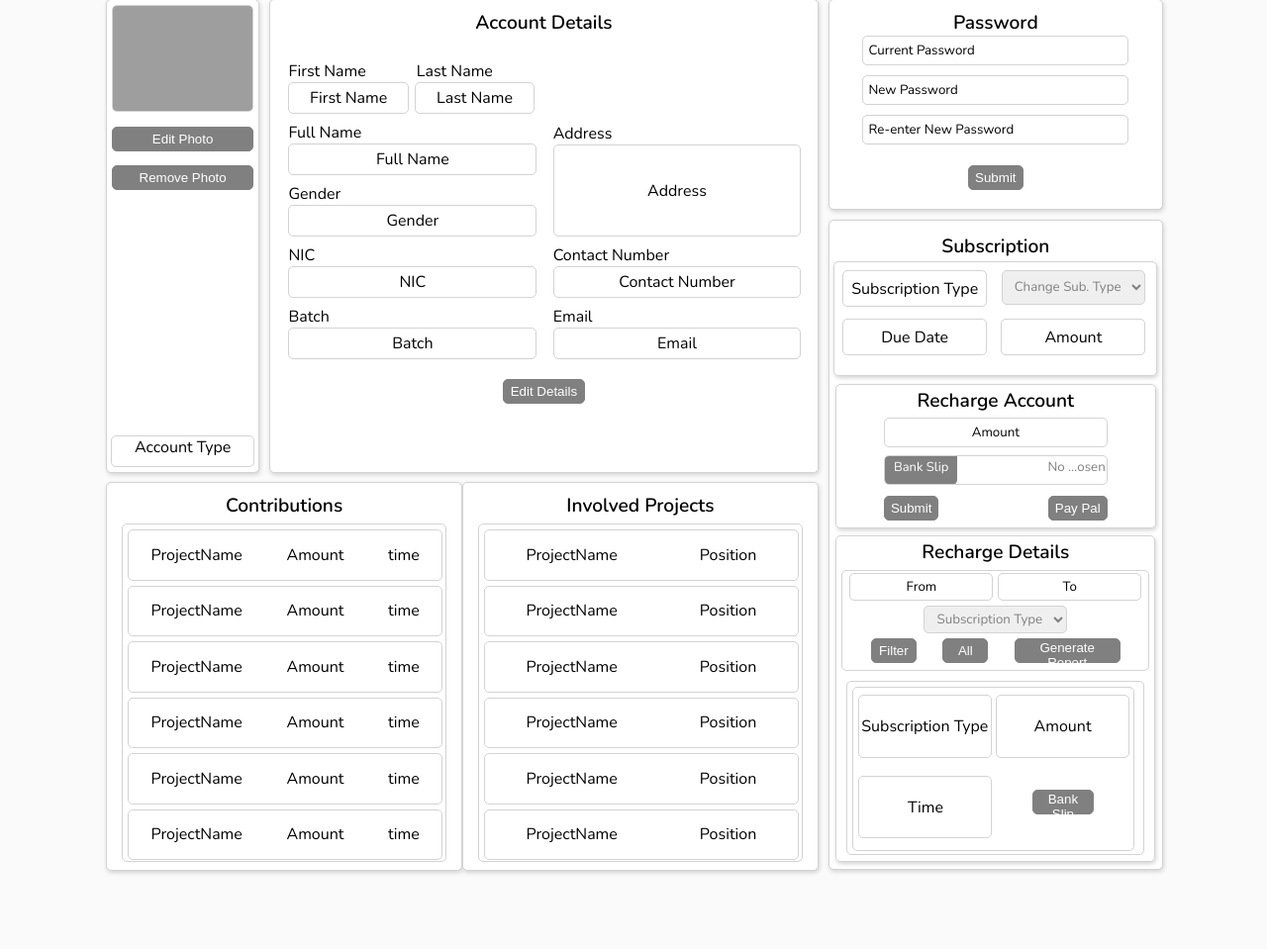
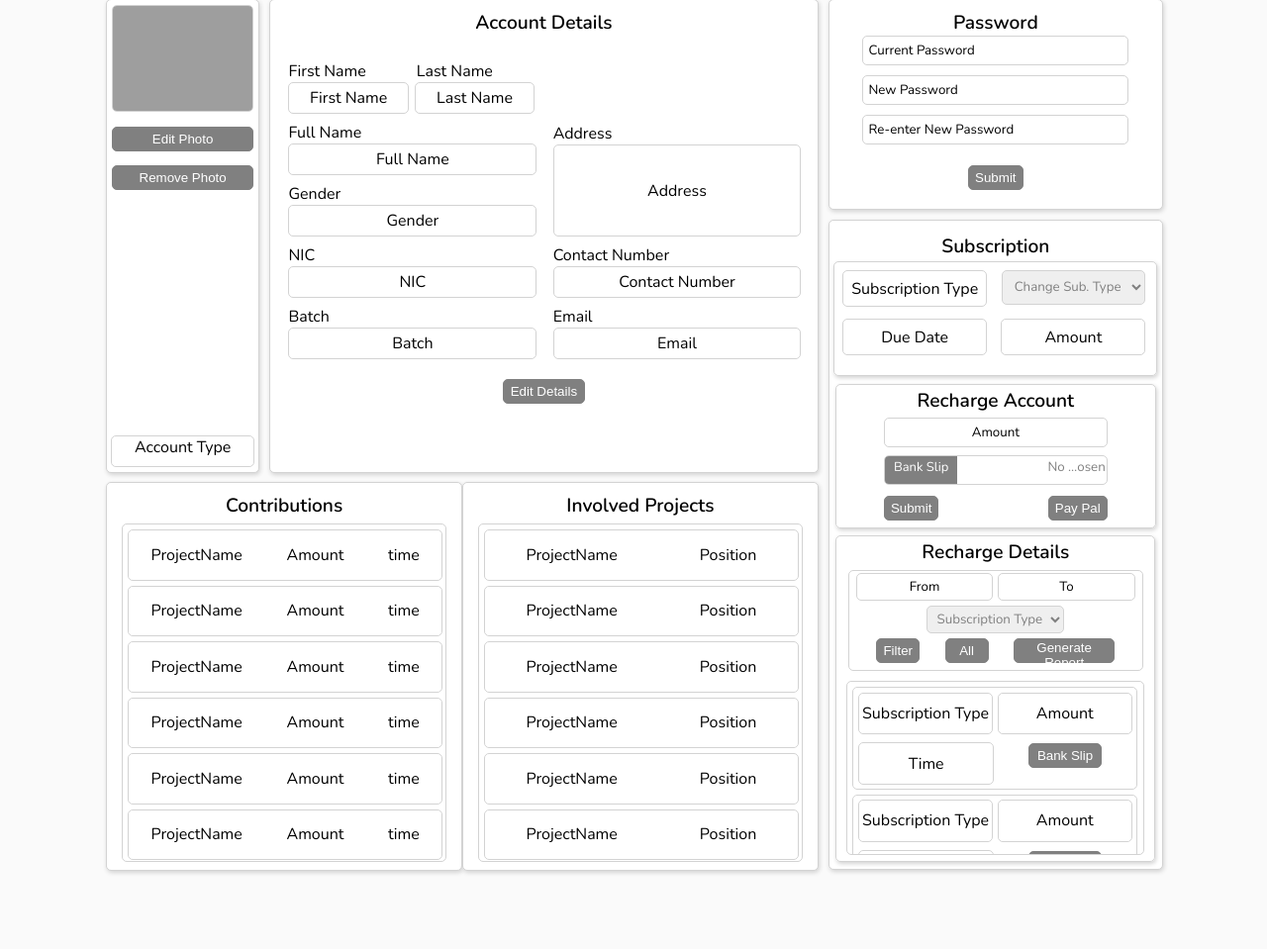
Before and after one commit to IsuruVihan/UCSC_Alumni_Diaries, a PHP site: page /pages/my-account.php in a window 1280 px wide. Shown: the part 231-1190 px from the top of the page at 99% size. Run offline with PHP 8.4, Linux system fonts and the light colour scheme; some libraries are stand-ins or nearby versions; grey boxes are pictures that could not be loaded.

Commit message:
Issues were solved

```diff
--- a/assets/styles/my-account.css
+++ b/assets/styles/my-account.css
@@ -138,20 +138,17 @@
 .edit-pic-btn:hover{
     cursor: pointer;
     background: #fa8c16;
-    color: black;
     border: 1px #fa8c16;
 }
 
 .remove-pic-btn:hover{
     background: #f5222d;
     border-color: #f5222d;
-    color: black;
 }
 
 .edit-details-btn:hover{
     cursor: pointer;
     background: #fa8c16;
-    color: black;
 }
 
 .section-2{
@@ -458,20 +455,17 @@
 .submit-btn:hover{
     background: #237804;
     border: 1px solid #237804;
-    color: black;
 }
 
 .pay-pal-btn:hover{
     background: #096dd9;
     border-color: #096dd9;
-    color: black;
 }
 
 
 .cancel-btn:hover{
     background: #f5222d;
     border-color: #f5222d;
-    color: black;
 }
 
 .subscriptions{
@@ -581,7 +575,6 @@
     background: white;
     text-align: center;
     width: 70%;
-    justify-content: center;
 }
 
 .input3::-webkit-file-upload-button {
@@ -594,34 +587,19 @@
     content: 'Bank Slip';
     padding: 8px;
     font-size: 13px;
-    border-radius: 5px;
-    /*box-shadow: 0 4px 6px rgba(50, 50, 93, 0.11), 0 1px 3px rgba(0, 0, 0, 0.08);*/
-    /*border-color: black;*/
+    /*border-radius: 5px;*/
     transition: all 0.15s ease;
-    /* letter-spacing: 1px; */
     box-sizing: border-box;
     outline: none;
     cursor: pointer;
-    /*line-height: 1.5;*/
-    /* display: inline-block; */
-    /* font-weight: bold; */
     text-align: center;
-    /* white-space: nowrap; */
-    /*vertical-align: middle;*/
     user-select: none;
     border: 1px solid transparent;
     width: 50%;
-    /* margin-left: 35%; */
     height: 100%;
     font-family: 'Nunito', serif;
     justify-content: center;
 }
-
-/*::-webkit-file-upload-button:hover {*/
-/*    background-color: rgb(255, 255, 255);*/
-/*    color: rgb(0, 0, 0);*/
-/*    border-color: black;*/
-/*}*/
 
 .recharge-details{
     width: 95.5%;
@@ -637,6 +615,7 @@
 }
 
 .filter-field{
+    width: 91%;
     display: flex;
     flex-direction: column;
     justify-content: space-evenly;
@@ -646,7 +625,8 @@
     border: 1px solid lightgray;
     border-radius: 5px;
     padding: 2px;
-    margin: 5px;
+    margin-top: 5px;
+    margin-bottom: 5px;
 }
 
 .section-11{
@@ -659,6 +639,17 @@
     justify-content: space-evenly;
     align-items: center;
     margin-bottom: 5px;
+}
+
+.section-14{
+    width: 100%;
+    height: 50%;
+    /*border: 1px solid lightgray;*/
+    /*border-radius: 5px;*/
+    display: flex;
+    flex-direction: row;
+    justify-content: space-evenly;
+    align-items: center;
 }
 
 .input4{
@@ -693,7 +684,6 @@
 .gen-repo-btn:hover{
     background: #096dd9;
     border-color: #096dd9;
-    color: black;
 }
 
 .filter-btn:hover{
@@ -723,13 +713,13 @@
 }
 
 .recharge-details-item{
-    width: 98%;
-    height: 100%;
+    width: 99%;
+    height: 62%;
     border: 1px solid lightgray;
     border-radius: 5px;
     display: flex;
     flex-direction: column;
-    justify-content: space-around;
+    justify-content: space-evenly;
     align-items: center;
     transition: all ease-in-out 0.5s;
     margin-bottom: 5px;
@@ -748,7 +738,7 @@
 
 .section-13{
     width: 47%;
-    height: 35px;
+    height: 80%;
     border: none;
     text-align: center;
 }
@@ -756,7 +746,7 @@
 .bank-slip-btn{
     background: gray;
     border: 1px solid gray;
-    width: 47%;
+    width: 55%;
 }
 
 .bank-slip-btn:hover{
--- a/pages/my-account.php
+++ b/pages/my-account.php
@@ -303,7 +303,7 @@
                 </div>
                 <div class='recharge-details-container'>
                     <div class='recharge-details-item'>
-                        <div class=section-11>
+                        <div class=section-14>
                             <div class='section-12'>
                                 Subscription Type
                             </div>
@@ -311,7 +311,7 @@
                                 Amount
                             </div>
                         </div>
-                        <div class='section-11'>
+                        <div class='section-14'>
                             <div class='section-12'>
                                 Time
                             </div>
@@ -321,7 +321,7 @@
                         </div>
                     </div>
                     <div class='recharge-details-item'>
-                        <div class=section-11>
+                        <div class=section-14>
                             <div class='section-12'>
                                 Subscription Type
                             </div>
@@ -329,7 +329,7 @@
                                 Amount
                             </div>
                         </div>
-                        <div class='section-11'>
+                        <div class='section-14'>
                             <div class='section-12'>
                                 Time
                             </div>
@@ -339,7 +339,7 @@
                         </div>
                     </div>
                     <div class='recharge-details-item'>
-                        <div class=section-11>
+                        <div class=section-14>
                             <div class='section-12'>
                                 Subscription Type
                             </div>
@@ -347,7 +347,7 @@
                                 Amount
                             </div>
                         </div>
-                        <div class='section-11'>
+                        <div class='section-14'>
                             <div class='section-12'>
                                 Time
                             </div>
```
